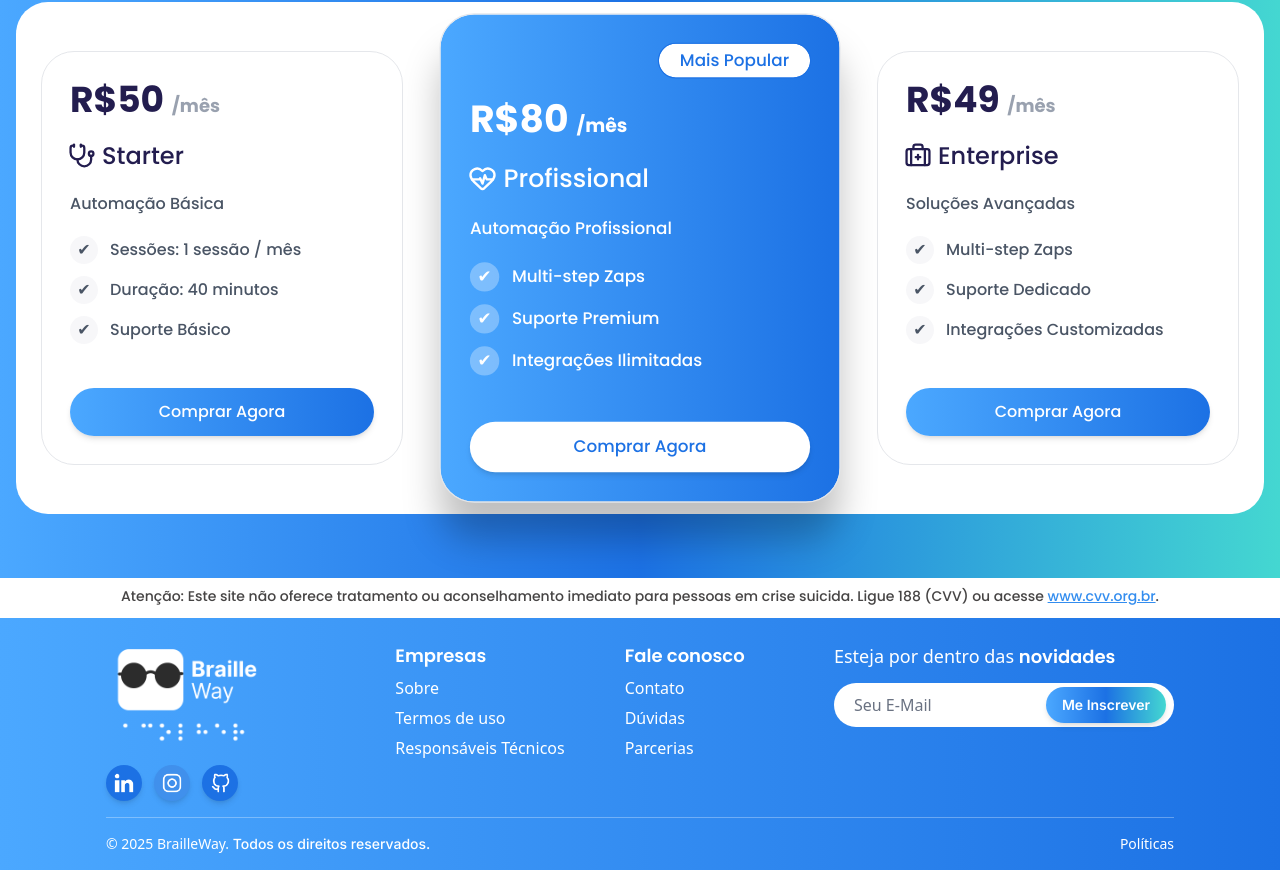
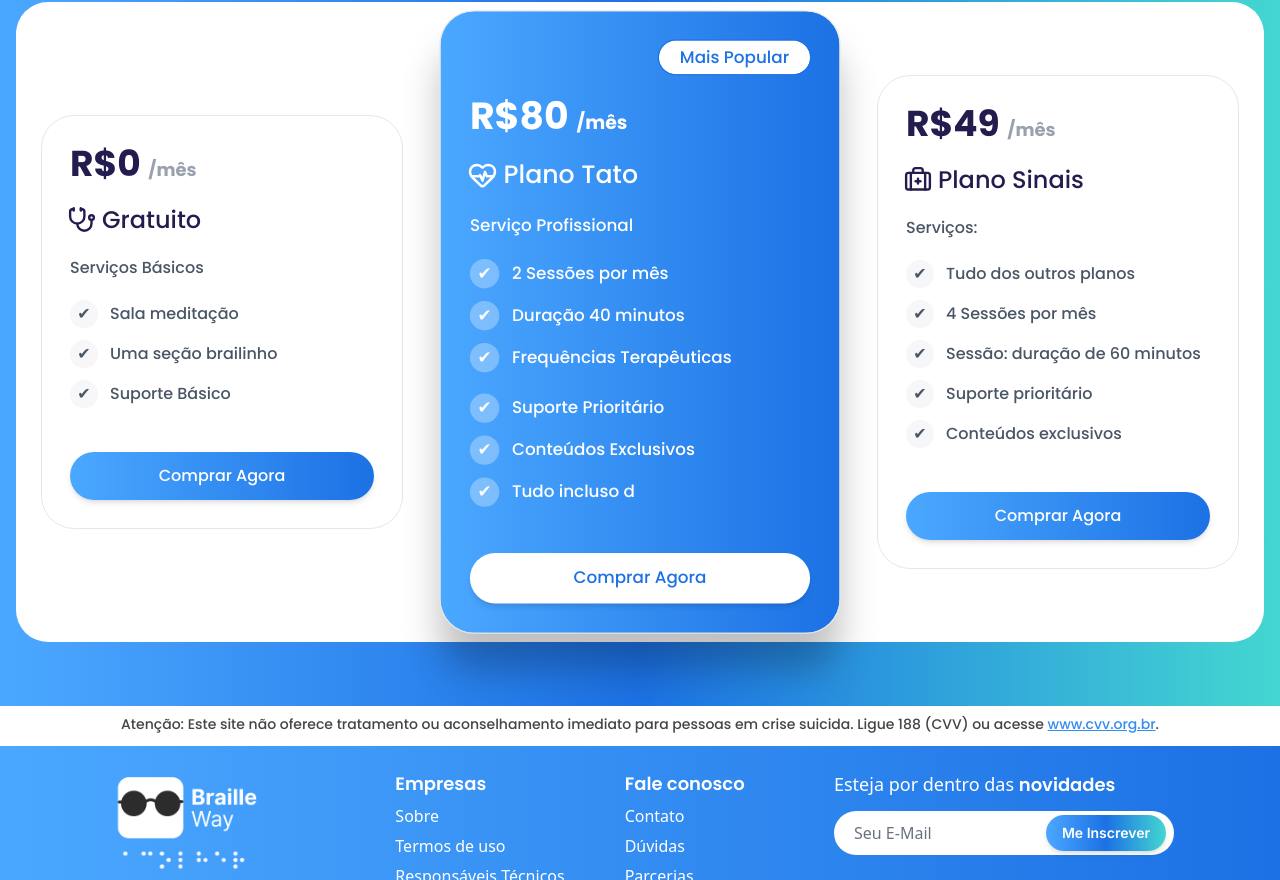
Before and after one commit to BrailleWay/frontend-nextjs-brailleway, a Next.js app: page / in a window 1280 px wide. Shown: the part 4797-5677 px from the top of the page. Built offline with nearby package versions, Linux system fonts and the light colour scheme; no server answers.

Commit message:
Atualiza planos e benefícios na Section7
Os nomes, descrições e benefícios dos planos foram revisados para refletir melhor os serviços oferecidos. O plano gratuito foi renomeado e ajustado, e os planos pagos receberam novos títulos e listas de benefícios mais detalhadas.

```diff
--- a/app/ui/home/Section7.js
+++ b/app/ui/home/Section7.js
@@ -65,19 +65,19 @@ export default function Section7() {
                   {/* CARD 1 */}
                   <div className="outline outline-gray-200 w-[300px] lg:w-[360px] space-y-5 p-7 rounded-4xl flex flex-col">
                     <h2 className="text-4xl font-poppins font-bold text-[#231D4F]">
-                      R$50 <span className="text-gray-400 text-lg">/mês</span>
+                      R$0 <span className="text-gray-400 text-lg">/mês</span>
                     </h2>
                     <h3 className="text-[#231D4F] text-2xl flex items-center gap-2">
                       <motion.div {...pulseAnimation}>
                         <Stethoscope size={24} />
                       </motion.div>
-                      Starter
+                      Gratuito
                     </h3>
-                    <p className="text-gray-600 text-base">Automação Básica</p>
+                    <p className="text-gray-600 text-base">Serviços Básicos</p>
                     <div className="space-y-3">
                       {[
-                        "Sessões: 1 sessão / mês",
-                        "Duração: 40 minutos",
+                        "Sala meditação",
+                        "Uma seção brailinho",
                         "Suporte Básico",
                       ].map((item, idx) => (
                         <div
@@ -110,14 +110,31 @@ export default function Section7() {
                       <motion.div {...pulseAnimation}>
                         <HeartPulse size={24} />
                       </motion.div>
-                      Profissional
+                      Plano Tato
                     </h3>
-                    <p className="text-white text-base">Automação Profissional</p>
+                    <p className="text-white text-base">Serviço Profissional</p>
                     <div className="space-y-3">
                       {[
-                        "Multi-step Zaps",
-                        "Suporte Premium",
-                        "Integrações Ilimitadas",
+                        "2 Sessões por mês",
+                        "Duração 40 minutos",
+                        "Frequências Terapêuticas",
+                      ].map((item, idx) => (
+                        <div
+                          key={idx}
+                          className="flex items-center gap-3 text-white"
+                        >
+                          <div className="bg-white/30 rounded-full w-7 h-7 flex items-center justify-center">
+                            ✔
+                          </div>
+                          <p>{item}</p>
+                        </div>
+                      ))}
+                    </div>
+                    <div className="space-y-3">
+                      {[
+                        "Suporte Prioritário",
+                        "Conteúdos Exclusivos",
+                        "Tudo incluso d",
                       ].map((item, idx) => (
                         <div
                           key={idx}
@@ -144,14 +161,16 @@ export default function Section7() {
                       <motion.div {...pulseAnimation}>
                         <BriefcaseMedical size={24} />
                       </motion.div>
-                      Enterprise
+                      Plano Sinais
                     </h3>
-                    <p className="text-gray-600 text-base">Soluções Avançadas</p>
+                    <p className="text-gray-600 text-base">Serviços:</p>
                     <div className="space-y-3">
                       {[
-                        "Multi-step Zaps",
-                        "Suporte Dedicado",
-                        "Integrações Customizadas",
+                        "Tudo dos outros planos",
+                        "4 Sessões por mês",
+                        "Sessão: duração de 60 minutos",
+                        "Suporte prioritário",
+                        "Conteúdos exclusivos"
                       ].map((item, idx) => (
                         <div
                           key={idx}
```
